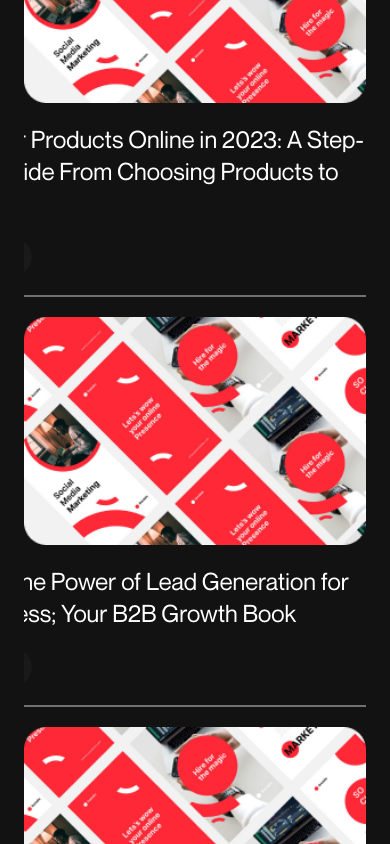
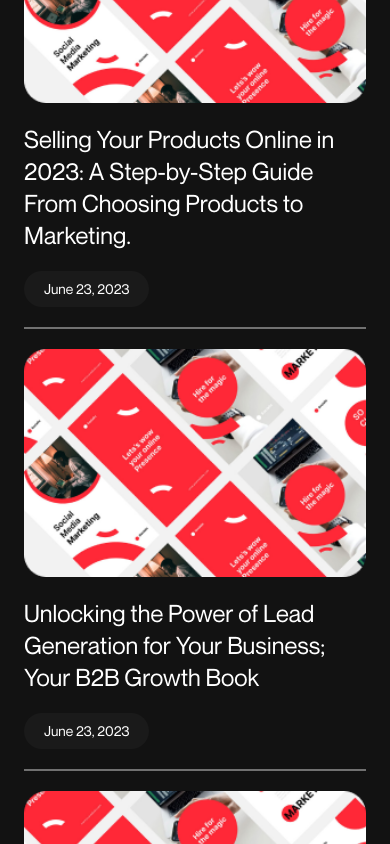
Before and after one commit to procube-cx/procube, a React (Create React App) app: page / in a window 390 px wide. Shown: the part 6540-7384 px from the top of the page. Built offline with nearby package versions, Linux system fonts and the light colour scheme.

Commit message:
landing 9 done

```diff
--- a/src/component/hero/Landing9.js
+++ b/src/component/hero/Landing9.js
@@ -1,10 +1,10 @@
 import React, { useEffect } from 'react';
-import icon from '../../assets/images/expertise.png';
-import arrowIcon from '../../assets/images/exploreMore.png';
+import icon2 from '../../assets/images/icons/icon2.png';
 import gsap from 'gsap';
 import { motion } from 'framer-motion';
 import './hero.css';
-import icon2 from '../../assets/images/icons/icon2.png'
+import icon from '../../assets/images/expertise.png';
+import arrowIcon from '../../assets/images/exploreMore.png';
 
 const data = [
     {
@@ -34,32 +34,46 @@ const data = [
     }
 ];
 
-const Card = (heading, icon, date, key) => {
+const Card = ({ heading, icon, date, index }) => {
+    useEffect(() => {
+        // Check if it's a mobile device
+        const isMobile = window.innerWidth < 768;
 
-    useEffect(() => {
-        gsap.set(`.landing #img-${key}`, { x: "-100%",  duration: 0.3,  opacity: 0, transformOrigin: "right bottom" });
-        gsap.set(`.landing #text-${key}`, { x: "-25%",  duration: 0.3, width:"137%",  opacity: 1, transformOrigin: "right bottom" });
-    }, [key]);
+        // Apply animation only if it's not a mobile device
+        if (!isMobile) {
+            gsap.set(`.landing #img-${index}`, { x: "-100%", duration: 0.3, opacity: 0, transformOrigin: "right bottom" });
+            gsap.set(`.landing #text-${index}`, { x: "-25%", duration: 0.3, width: "137%", opacity: 1, transformOrigin: "right bottom" });
+        }
+    }, [index]);
 
-    const handleHover = (e) => {
-        gsap.to(`.landing #img-${key}`, { x: 0,  duration: 0.3, opacity: 1, transformOrigin: "right bottom" });
-        gsap.to(`.landing #text-${key}`, { x: 0,  duration: 0.3,width:"100%", opacity: 1, transformOrigin: "right bottom" });
+    const handleHover = () => {
+        const isMobile = window.innerWidth < 768;
+
+        // Apply animation only if it's not a mobile device
+        if (!isMobile) {
+            gsap.to(`.landing #img-${index}`, { x: 0, duration: 0.3, opacity: 1, transformOrigin: "right bottom" });
+            gsap.to(`.landing #text-${index}`, { x: 0, duration: 0.3, width: "100%", opacity: 1, transformOrigin: "right bottom" });
+        }
     };
 
-    const handleHoverExit = (e) => {
-        gsap.to(`.landing #img-${key}`, { x: "-100%",  duration: 0.3, opacity: 0, transformOrigin: "right bottom" });
-        gsap.to(`.landing #text-${key}`, { x: "-25%",  duration: 0.3, width:"137%",  opacity: 1, transformOrigin: "right bottom" });
+    const handleHoverExit = () => {
+        const isMobile = window.innerWidth < 768;
+
+        // Apply animation only if it's not a mobile device
+        if (!isMobile) {
+            gsap.to(`.landing #img-${index}`, { x: "-100%", duration: 0.3, opacity: 0, transformOrigin: "right bottom" });
+            gsap.to(`.landing #text-${index}`, { x: "-25%", duration: 0.3, width: "137%", opacity: 1, transformOrigin: "right bottom" });
+        }
     };
 
     return (
-        <motion.div className='overflow-hidden flex w-full odd:border-y-[2px] border-opacity-40 border-white gap-2 md:gap-4 py-5 md:py-8' key={key}
+        <motion.div className='overflow-hidden flex w-full odd:border-y-[2px] border-opacity-40 border-white gap-2 md:gap-4 py-5 md:py-8' key={index}
             onMouseEnter={handleHover}
             onMouseLeave={handleHoverExit}
         >
             <div className='grid grid-cols-12 flex-1 landing gap-y-5'>
-                <img id={`img-${key}`} src={icon} alt="icon" className='col-span-3 w-full md:w-11/12 my-auto hidden md:block' />
-                <img src={icon} alt="icon" className='col-span-12 md:col-span-3 w-full md:w-11/12 my-auto md:hidden' />
-                <div id={`text-${key}`} className='col-span-12 md:col-span-8 flex flex-col justify-center gap-y-5 md:gap-y-16'>
+                <img id={`img-${index}`} src={icon} alt="icon" className='col-span-12 md:col-span-3 w-full md:w-11/12 my-auto block' />
+                <div id={`text-${index}`} className='col-span-12 md:col-span-8 flex flex-col justify-center gap-y-5 md:gap-y-16'>
                     <p className='my-auto font-normal text-2xl md:text-5xl'>{heading}</p>
                     <div className='py-2 px-5 md:py-3 md:px-8 rounded-[78px] bg-[#1A1A1A] mr-auto'>
                         <p className='text-sm md:text-lg'>{date}</p>
@@ -79,7 +93,15 @@ const Landing9 = () => {
             <p className='font-normal text-4xl md:text-8xl max-w-4xl text-center uppercase mx-auto '>BLOGS</p>
 
             <div>
-            {data.map((cardDetail, index) => (Card(cardDetail.heading, cardDetail.icon, cardDetail.date, index)))}
+            {data.map((cardDetail, index) => (
+                <Card
+                    heading={cardDetail.heading}
+                    icon={cardDetail.icon}
+                    date={cardDetail.date}
+                    index={index}
+                    key={index}
+                />
+            ))}
             </div>
             <img src={arrowIcon} alt="arrow" className='w-24 md:w-36 mx-auto my-10 md:my-16 hover:opacity-55 cursor-pointer' />
         </div>
```
